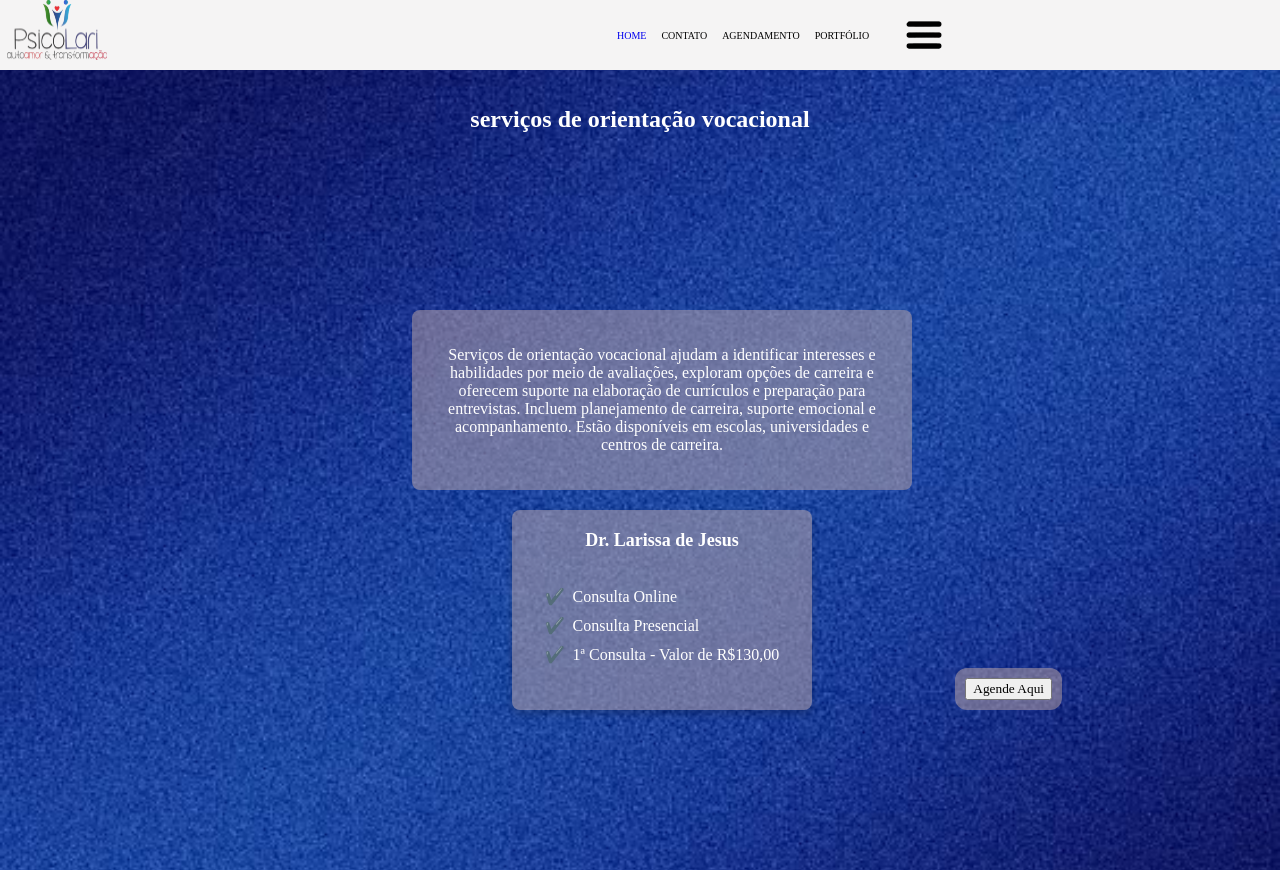
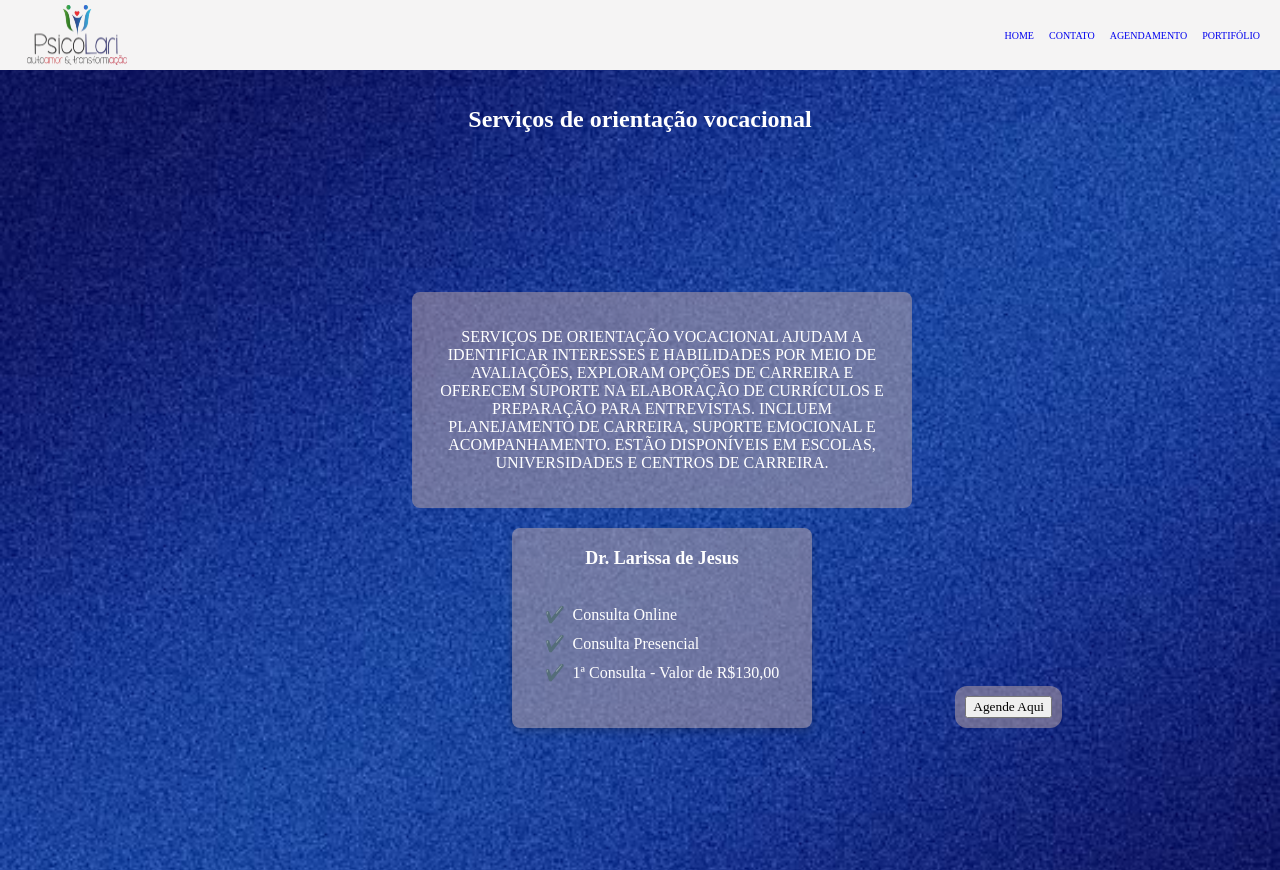
Before and after one commit to JulioCesar39/TCC, a React (Create React App) app: page /servicosDeOrientacaoVocacional in a window 1280 px wide. Built offline with nearby package versions, Linux system fonts and the light colour scheme.

Commit message:
responsa demais

```diff
--- a/src/pages/home/App.jsx
+++ b/src/pages/home/App.jsx
@@ -7,9 +7,9 @@ export default function App() {
       <header className="cabeçalho">
        <img src="./assets/image/logo.png" alt="logo" />
        <nav className='navegacao'>
-        <li>CONTATO</li>
-        <li>AGENDAMENTO</li>
-        <li><Link to={'/servicosDeOrientacaoVocacional'}>SERVIÇOS</Link></li>
+        <li><Link to={'contato'}>CONTATO</Link></li>
+        <li><Link to={'/agendamento'}>AGENDAMENTO</Link></li>
+        <li><Link to={'/servicos'}>SERVIÇOS</Link></li>
         <li><Link to={'/portifolio'}>PORTIFÓLIO</Link> </li>
 
         <img src="./assets/image/menu.png" alt="" />
--- a/src/pages/servicosDeOrientacaoProfissional/index.jsx
+++ b/src/pages/servicosDeOrientacaoProfissional/index.jsx
@@ -9,31 +9,31 @@ export default function ServicosDeOrientacaoProfissional() {
   return (
 
     <div className="pagina-servico">
+
       <header className="cabeçalho">
-        <img src="./assets/image/logo.png" alt="logo" />
-        <nav>
+        <img src="./assets/image/logo.png" alt="logo" className="logo" />
+        <nav className="menu-opcoes">
           <li><Link to={'/'}>HOME</Link></li>
-          <li>CONTATO</li>
-          <li>AGENDAMENTO</li>
-          <li>PORTFÓLIO</li>
+          <li><Link to={'contato'}>CONTATO</Link></li>
+          <li><Link to={'/agendamento'}>AGENDAMENTO</Link></li>
+          <li><Link to={'/portifolio'}>PORTIFÓLIO</Link> </li>
         </nav>
-        <div className='menu'>
-          <img src="./assets/image/menu.png" alt="" />
+        <div className="menu-icone">
+          <img src="./assets/image/menu.png" alt="menu" />
         </div>
+      </header>
 
-
-      </header>
 
       <div className='container'>
 
         <img src="/assets/image/fundo-azul.png" alt="" />
 
-        <h1 classname='titulo'>serviços de orientação vocacional</h1>
+        <h1 classname='titulo'>Serviços de orientação profissional</h1>
 
         <main className="content">
 
           <div className='card'>
-          <p>Os serviços de orientação profissional ajudam indivíduos a tomar decisões sobre suas carreiras, identificando interesses, habilidades e valores. Por meio de testes vocacionais e consultas individuais, esses serviços oferecem suporte na escolha de cursos, estágios e empregos. Além disso, ajudam na elaboração de currículos e na preparação para entrevistas. O objetivo é capacitar os clientes a fazer escolhas informadas e satisfatórias, promovendo seu desenvolvimento pessoal e profissional.
+            <p>OS SERVIÇOS DE ORIENTAÇÃO PROFISSIONAL AJUDAM INDIVÍDUOS A TOMAR DECISÕES SOBRE SUAS CARREIRAS, IDENTIFICANDO INTERESSES, HABILIDADES E VALORES. POR MEIO DE TESTES VOCACIONAIS E CONSULTAS INDIVIDUAIS, ESSES SERVIÇOS OFERECEM SUPORTE NA ESCOLHA DE CURSOS, ESTÁGIOS E EMPREGOS. ALÉM DISSO, AJUDAM NA ELABORAÇÃO DE CURRÍCULOS E NA PREPARAÇÃO PARA ENTREVISTAS. O OBJETIVO É CAPACITAR OS CLIENTES A FAZER ESCOLHAS INFORMADAS E SATISFATÓRIAS, PROMOVENDO SEU DESENVOLVIMENTO PESSOAL E PROFISSIONAL.
             </p>
           </div>
           <div className="card1">
--- a/src/pages/servicosDeOrientacaoProfissional/index.scss
+++ b/src/pages/servicosDeOrientacaoProfissional/index.scss
@@ -1,4 +1,3 @@
-
 .pagina-servico {
   min-height: 100vh;
   display: flex;
@@ -6,6 +5,48 @@
   align-items: center;
   flex-direction: column;
   width: 100%;
+}
+
+.cabeçalho {
+  display: flex;
+  justify-content: space-between;
+  align-items: center;
+  width: 100%;
+  padding: 10px 20px;
+  background-color: #1e2a38;
+
+  .logo {
+    width: 120px;
+  }
+
+  .menu-opcoes {
+    display: flex;
+    gap: 20px;
+    list-style: none;
+
+    li {
+      color: dddd;
+      cursor: pointer;
+    }
+
+    Link {
+      color: #dddd;
+    }
+  }
+
+  .menu-icone {
+    display: none;
+  }
+}
+
+@media (max-width: 768px) {
+  .cabeçalho .menu-opcoes {
+    display: none;
+  }
+
+  .cabeçalho .menu-icone {
+    display: block;
+  }
 }
 
 .container {
--- a/src/pages/servicosDeOrientacaoVocacional/index.jsx
+++ b/src/pages/servicosDeOrientacaoVocacional/index.jsx
@@ -9,32 +9,31 @@ export default function ServicosDeOrientacaoVocacional() {
   return (
 
     <div className="pagina-servico">
+
       <header className="cabeçalho">
-        <img src="./assets/image/logo.png" alt="logo" />
-        <nav>
+        <img src="./assets/image/logo.png" alt="logo" className="logo" />
+        <nav className="menu-opcoes">
           <li><Link to={'/'}>HOME</Link></li>
-          <li>CONTATO</li>
-          <li>AGENDAMENTO</li>
-          <li>PORTFÓLIO</li>
+          <li><Link to={'contato'}>CONTATO</Link></li>
+          <li><Link to={'/agendamento'}>AGENDAMENTO</Link></li>
+          <li><Link to={'/portifolio'}>PORTIFÓLIO</Link> </li>
         </nav>
-        <div className='menu'>
-          <img src="./assets/image/menu.png" alt="" />
+        <div className="menu-icone">
+          <img src="./assets/image/menu.png" alt="menu" />
         </div>
-
-
       </header>
 
       <div className='container'>
 
         <img src="/assets/image/fundo-azul.png" alt="" />
 
-        <h1 classname='titulo'>serviços de orientação vocacional</h1>
+        <h1 classname='titulo'>Serviços de orientação vocacional</h1>
 
         <main className="content">
 
           <div className='card'>
             <p>
-              Serviços de orientação vocacional ajudam a identificar interesses e habilidades por meio de avaliações, exploram opções de carreira e oferecem suporte na elaboração de currículos e preparação para entrevistas. Incluem planejamento de carreira, suporte emocional e acompanhamento. Estão disponíveis em escolas, universidades e centros de carreira.
+            SERVIÇOS DE ORIENTAÇÃO VOCACIONAL AJUDAM A IDENTIFICAR INTERESSES E HABILIDADES POR MEIO DE AVALIAÇÕES, EXPLORAM OPÇÕES DE CARREIRA E OFERECEM SUPORTE NA ELABORAÇÃO DE CURRÍCULOS E PREPARAÇÃO PARA ENTREVISTAS. INCLUEM PLANEJAMENTO DE CARREIRA, SUPORTE EMOCIONAL E ACOMPANHAMENTO. ESTÃO DISPONÍVEIS EM ESCOLAS, UNIVERSIDADES E CENTROS DE CARREIRA.
             </p>
           </div>
           <div className="card1">
--- a/src/pages/servicosPsicoterapiaIndividual/index.jsx
+++ b/src/pages/servicosPsicoterapiaIndividual/index.jsx
@@ -9,19 +9,18 @@ export default function ServicosPsicoterapiaIndividual() {
   return (
 
     <div className="pagina-servico">
+
       <header className="cabeçalho">
-        <img src="./assets/image/logo.png" alt="logo" />
-        <nav>
+        <img src="./assets/image/logo.png" alt="logo" className="logo" />
+        <nav className="menu-opcoes">
           <li><Link to={'/'}>HOME</Link></li>
-          <li>CONTATO</li>
-          <li>AGENDAMENTO</li>
-          <li>PORTFÓLIO</li>
+          <li><Link to={'contato'}>CONTATO</Link></li>
+          <li><Link to={'/agendamento'}>AGENDAMENTO</Link></li>
+          <li><Link to={'/portifolio'}>PORTIFÓLIO</Link> </li>
         </nav>
-        <div className='menu'>
-          <img src="./assets/image/menu.png" alt="" />
+        <div className="menu-icone">
+          <img src="./assets/image/menu.png" alt="menu" />
         </div>
-
-
       </header>
 
       <div className='container'>
@@ -34,11 +33,11 @@ export default function ServicosPsicoterapiaIndividual() {
 
           <div className='card'>
             <p>
-              Serviços de orientação vocacional ajudam a identificar interesses e habilidades por meio de avaliações, exploram opções de carreira e oferecem suporte na elaboração de currículos e preparação para entrevistas. Incluem planejamento de carreira, suporte emocional e acompanhamento. Estão disponíveis em escolas, universidades e centros de carreira.
+            A PSICOTERAPIA PSICANALÍTICA INDIVIDUAL EXPLORA O INCONSCIENTE E AS EMOÇÕES, FOCANDO NA HISTÓRIA PESSOAL DO PACIENTE, NA INTERPRETAÇÃO DE SONHOS E NA TRANSFERÊNCIA DE SENT- IMENTOS. TRABALHA COM CONFLITOS INTERNOS, COMO MEDOS E ANSIEDADES, E VISA AUMENTAR A AUTOCONSCIÊNCIA. O AMB- IENTE TERAPÊUTICO OFERECE SEGURANÇA PARA A EXPRESSÃO LIVRE, PROMOVENDO MUDANÇAS DURADOURAS.
             </p>
           </div>
           <div className="card1">
-            <h3>A PSICOTERAPIA PSICANALÍTICA INDIVIDUAL EXPLORA O INCONSCIENTE E AS EMOÇÕES, FOCANDO NA HISTÓRIA PESSOAL DO PACIENTE, NA INTERPRETAÇÃO DE SONHOS E NA TRANSFERÊNCIA DE SENT- IMENTOS. TRABALHA COM CONFLITOS INTERNOS, COMO MEDOS E ANSIEDADES, E VISA AUMENTAR A AUTOCONSCIÊNCIA. O AMB- IENTE TERAPÊUTICO OFERECE SEGURANÇA PARA A EXPRESSÃO LIVRE, PROMOVENDO MUDANÇAS DURADOURAS.</h3>
+            <h3>Dr. Larissa de Jesus</h3>
             <ul>
               <li>Consulta Online</li>
               <li>Consulta Presencial</li>
```
Also changed, not shown: src/pages/naoEncotrado/index.css (deleted, +0 -16 lines).
